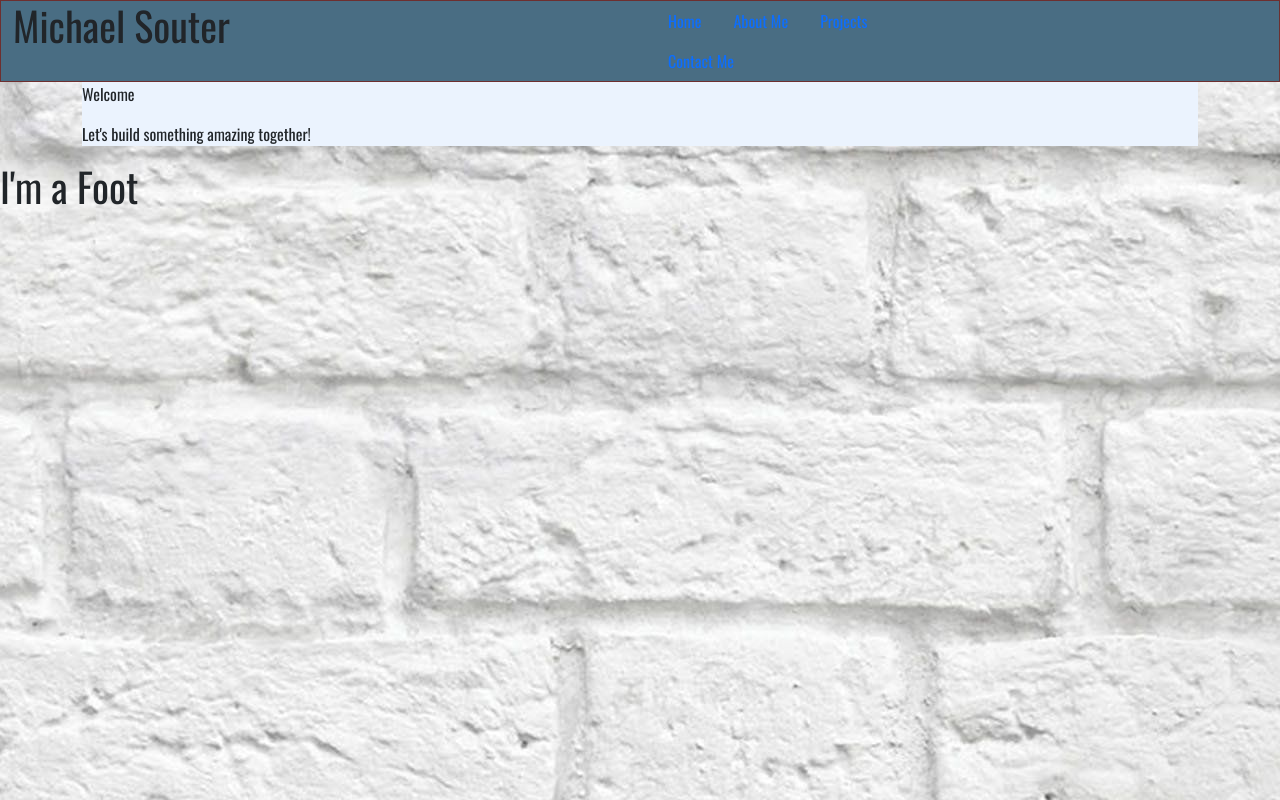
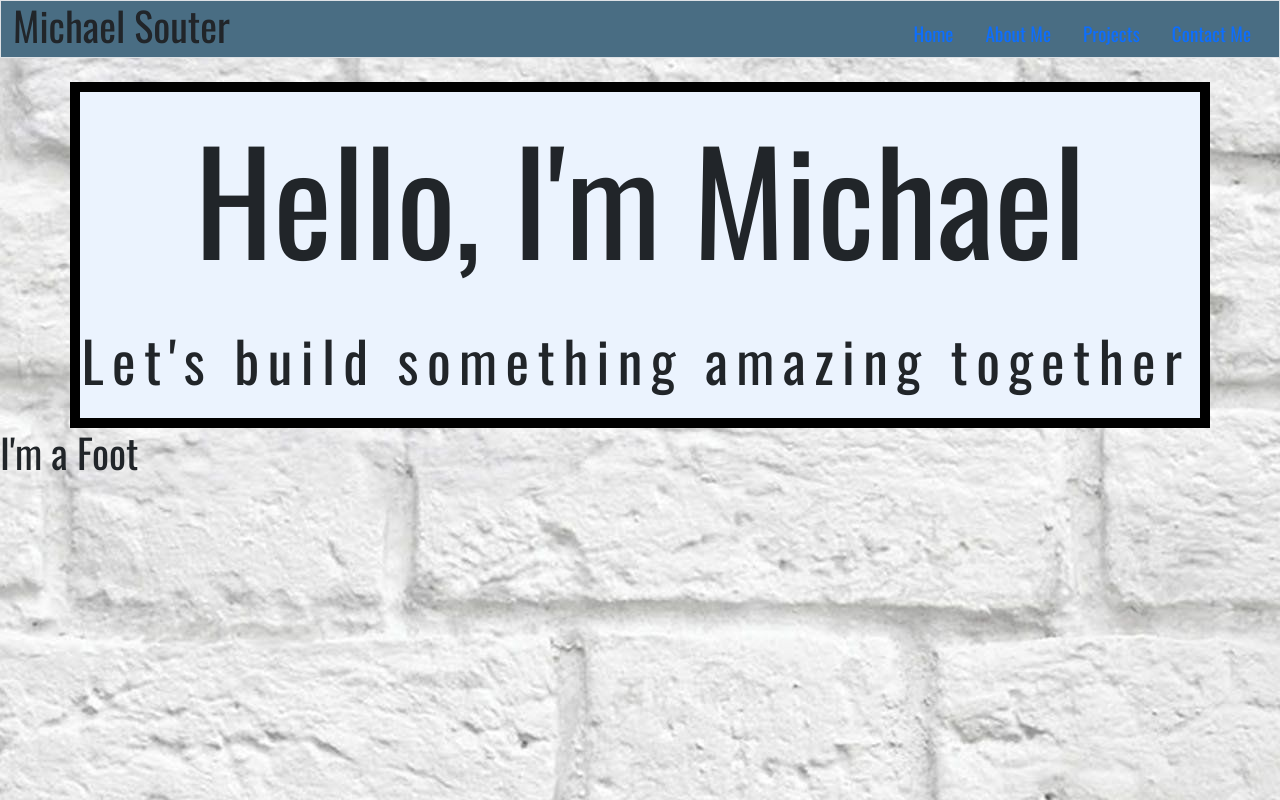
Before and after one commit to lelandcypress/react_portfolio, a React (Create React App) app: page / in a window 1280 px wide. Built offline with nearby package versions, Linux system fonts and the light colour scheme; a web font is replaced by a local one.

Commit message:
homepage styled the way I like it

```diff
--- a/public/style.css
+++ b/public/style.css
@@ -1,3 +1,4 @@
 body {
   background-image: url("./pics/teahub.io-white-brick-wallpaper-110540.png");
+
 }
--- a/src/components/Navbar.js
+++ b/src/components/Navbar.js
@@ -1,4 +1,5 @@
 import React from "react";
+import "./styles/Header.css";
 
 function Navbar({ currentPage, handlePageChange }) {
   return (
--- a/src/components/PortfolioMain.js
+++ b/src/components/PortfolioMain.js
@@ -28,18 +28,18 @@ export default function PortfolioMain() {
 
   return (
     <div className="container-fluid">
-      <div className="row header">
+      <div className="row header border">
         <div className="col-6">
           <Header />
         </div>
-        <div className="col-3">
+        <div className="col-6 d-flex justify-content-end align-items-end">
           <Navbar
             currentPage={currentPage}
             handlePageChange={handlePageChange}
           />
         </div>
       </div>
-          {renderPage()}
+      {renderPage()}
     </div>
   );
 }
--- a/src/components/pages/Home.js
+++ b/src/components/pages/Home.js
@@ -2,13 +2,13 @@ import React from "react";
 import "../styles/Home.css";
 function Home() {
   return (
-    <div className="container">
-      <div className="jumbotron">
-        <div className="big-hook">
-          <p class="intro-text">Welcome</p>
+    <div className="container mt-4 p-0 home-border">
+      <div className="jumbotron welcome ">
+        <div>
+          <p className="wtext">Hello, I'm Michael</p>
         </div>
-        <div>
-          <p>Let's build something amazing together!</p>
+        <div className="typewriter">
+          <p>Let's build something amazing together</p>
         </div>
       </div>
     </div>
--- a/src/components/styles/Header.css
+++ b/src/components/styles/Header.css
@@ -3,3 +3,7 @@
 
   border: #6d2f2f 1px solid;
 }
+.nav-item{
+  color:black;
+  font-size: larger;
+}
--- a/src/components/styles/Home.css
+++ b/src/components/styles/Home.css
@@ -1,3 +1,44 @@
 .jumbotron {
   background-color: #ebf3fe;
 }
+.typewriter {
+  overflow: hidden; /* Ensures the content is not revealed until the animation */
+  border-right: 0.15em solid black; /* The typwriter cursor */
+  white-space: nowrap; /* Keeps the content on a single line */
+  margin: 0 auto; /* Gives that scrolling effect as the typing happens */
+  letter-spacing: 0.15em; /* Adjust as needed */
+  animation: typing 2.5s steps(40, end), blink-caret 0.75s step-end infinite;
+}
+
+/* The typing effect */
+@keyframes typing {
+  from {
+    width: 0;
+  }
+  to {
+    width: 100%;
+  }
+}
+
+/* The typewriter cursor effect */
+@keyframes blink-caret {
+  from,
+  to {
+    border-color: transparent;
+  }
+  50% {
+    border-color: rgb(240, 101, 9);
+  }
+}
+.welcome {
+  font-size: 3.5em;
+
+  text-align: center;
+}
+.wtext {
+  font-size: 2.5em;
+}
+
+.home-border {
+  border: solid 10px black;
+}
```
